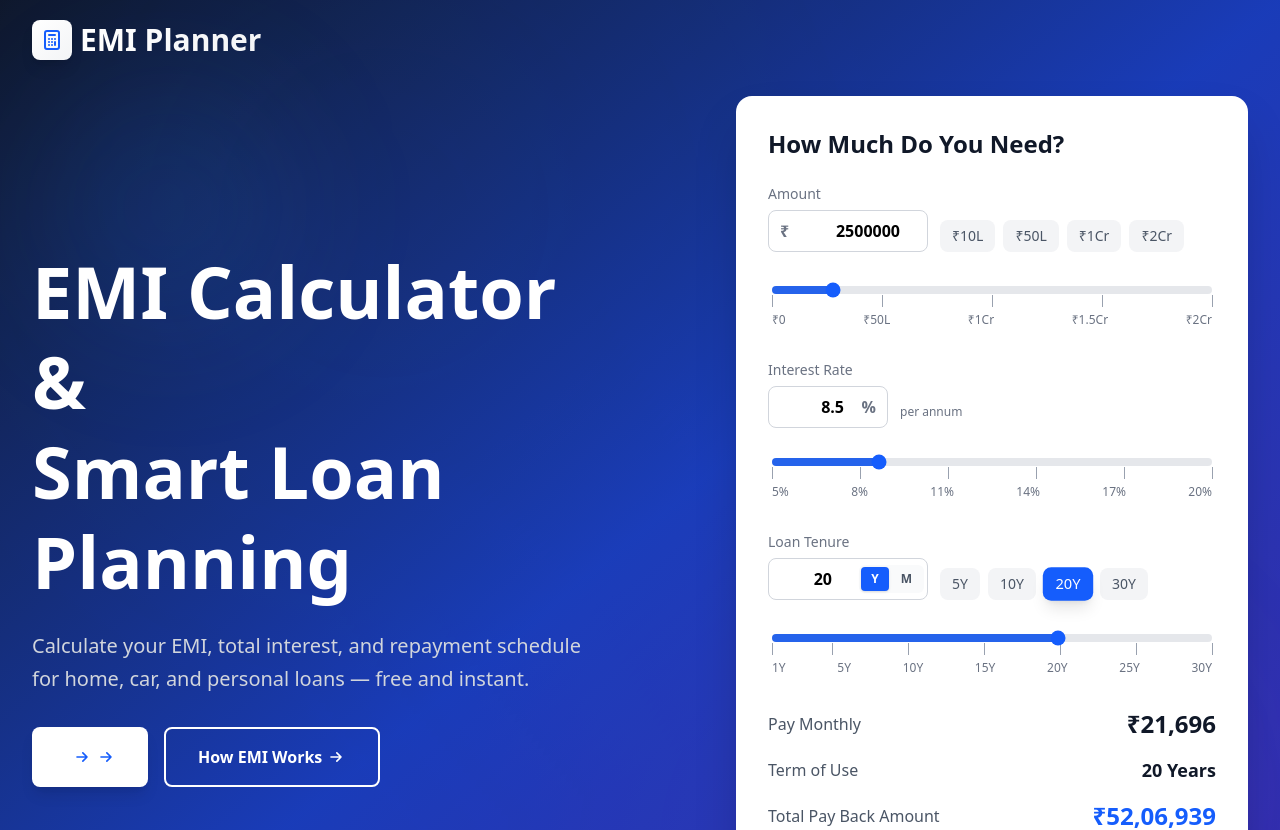
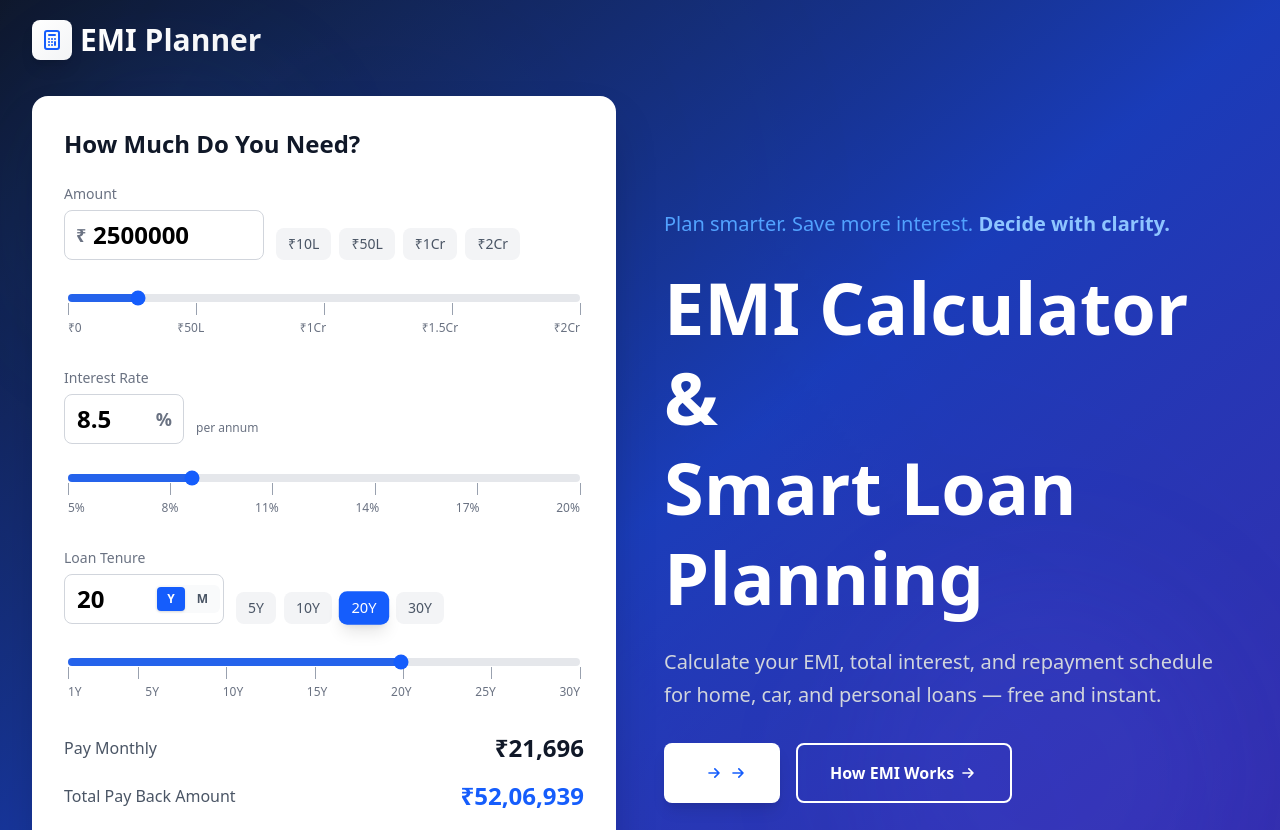
Before and after one commit to sharadsxn24/sukhadyam-website, a Next.js app in the folder apps/web/: page / in a window 1280 px wide. Shown: the top 830 px of the page. Built offline with nearby package versions, Linux system fonts and the light colour scheme.

Commit message:
Update the home page UI/UX

```diff
--- a/apps/web/app/globals.css
+++ b/apps/web/app/globals.css
@@ -12,3 +12,56 @@
     overflow-x: hidden;
   }
 }
+
+/* Floating animation for money notes */
+@keyframes float {
+  0%,
+  100% {
+    transform: translateY(0px) rotate(0deg);
+  }
+  25% {
+    transform: translateY(-20px) rotate(5deg);
+  }
+  50% {
+    transform: translateY(-40px) rotate(0deg);
+  }
+  75% {
+    transform: translateY(-20px) rotate(-5deg);
+  }
+}
+
+/* Flying animation for currency notes - Left to Right */
+@keyframes flyRight {
+  0% {
+    transform: translateX(0) translateY(0) rotate(var(--rotation, 0deg));
+    opacity: 0;
+  }
+  5% {
+    opacity: 0.2;
+  }
+  95% {
+    opacity: 0.2;
+  }
+  100% {
+    transform: translateX(calc(100vw + 200px)) translateY(var(--end-y, 0)) rotate(var(--rotation, 0deg));
+    opacity: 0;
+  }
+}
+
+/* Flying animation for currency notes - Right to Left */
+@keyframes flyLeft {
+  0% {
+    transform: translateX(0) translateY(0) rotate(var(--rotation, 0deg));
+    opacity: 0;
+  }
+  5% {
+    opacity: 0.2;
+  }
+  95% {
+    opacity: 0.2;
+  }
+  100% {
+    transform: translateX(calc(-100vw - 200px)) translateY(var(--end-y, 0)) rotate(var(--rotation, 0deg));
+    opacity: 0;
+  }
+}
--- a/apps/web/app/page.tsx
+++ b/apps/web/app/page.tsx
@@ -1,5 +1,4 @@
 import Link from 'next/link';
-import { TopBar } from '@/components/layout/top-bar';
 import { Header } from '@/components/layout/header';
 import { Footer } from '@/components/layout/footer';
 import { HeroCalculator } from '@/components/calculator/hero-calculator';
@@ -31,12 +30,16 @@ export default function Home() {
         <div className="container mx-auto px-4 sm:px-6 lg:px-8 relative z-10 py-16 md:py-24">
           <div className="grid lg:grid-cols-2 gap-8 lg:gap-12 items-center">
             {/* Left Side - Content */}
+            <div className="flex justify-center lg:justify-start  ">
+              <HeroCalculator />
+            </div>
+
             <div className="text-white">
-              {/* <div className="mb-6">
+              <div className="mb-6">
                 <span className="text-lg md:text-xl text-blue-400 font-medium">
-                  Smart Loans For <span className="text-blue-300 font-semibold">Bright Futures</span>
+                  Plan smarter. Save more interest. <span className="text-blue-300 font-semibold">Decide with clarity.</span>
                 </span>
-              </div> */}
+              </div>
               <h1 className="text-4xl md:text-5xl lg:text-6xl xl:text-7xl font-bold leading-tight text-center md:text-left pt-4 md:pt-0 mb-0 md:mb-6">
                 EMI Calculator &
                 <br />
@@ -72,9 +75,6 @@ export default function Home() {
             </div>
 
             {/* Right Side - Calculator Widget */}
-            <div className="flex justify-center lg:justify-end">
-              <HeroCalculator />
-            </div>
           </div>
         </div>
 
--- a/apps/web/components/calculator/hero-calculator.tsx
+++ b/apps/web/components/calculator/hero-calculator.tsx
@@ -30,13 +30,13 @@ export function HeroCalculator() {
   const tenureOptions = [5, 10, 20, 30];
 
   return (
-    <div className="bg-white rounded-2xl shadow-2xl p-6 md:p-8 w-full max-w-lg">
+    <div className="bg-white rounded-2xl shadow-2xl p-6 md:p-8 w-full max-w-2xl">
       <h3 className="text-2xl font-bold text-gray-900 mb-6">How Much Do You Need?</h3>
 
       {/* Loan Amount Slider */}
       <div className="mb-8">
         <div className="flex items-end gap-3 mb-4">
-          <div className="max-w-[160px]">
+          <div className="max-w-[200px] w-full">
             <label className="block text-sm text-gray-500 mb-1.5">Amount</label>
             <div className="relative flex items-center">
               <input
@@ -49,10 +49,10 @@ export function HeroCalculator() {
                   const value = Math.max(0, Math.min(20000000, Number(e.target.value) || 0));
                   setLoanAmount(value);
                 }}
-                className="w-full pl-7 pr-3 py-2 text-base font-bold border border-gray-300 rounded-lg focus:border-blue-500 focus:ring-2 focus:ring-blue-200 outline-none text-right"
+                className="w-full pl-7 pr-3 py-2 text-2xl font-bold border border-gray-300 rounded-lg focus:border-blue-500 focus:ring-2 focus:ring-blue-200 outline-none text-left"
                 placeholder="Amount"
               />
-              <span className="absolute left-3 text-base text-gray-500 pointer-events-none font-semibold">₹</span>
+              <span className="absolute left-3 text-lg text-gray-500 pointer-events-none font-semibold">₹</span>
             </div>
           </div>
           <div className="flex flex-wrap gap-2 flex-1">
@@ -119,10 +119,10 @@ export function HeroCalculator() {
                   const value = Math.max(5, Math.min(20, Number(e.target.value) || 5));
                   setInterestRate(value);
                 }}
-                className="w-full pl-3 pr-7 py-2 text-base font-bold border border-gray-300 rounded-lg focus:border-blue-500 focus:ring-2 focus:ring-blue-200 outline-none text-right"
+                className="w-full pl-3 pr-7 py-2 text-2xl font-bold border border-gray-300 rounded-lg focus:border-blue-500 focus:ring-2 focus:ring-blue-200 outline-none text-left"
                 placeholder="Rate"
               />
-              <span className="absolute right-3 text-base text-gray-500 pointer-events-none font-semibold">%</span>
+              <span className="absolute right-3 text-lg text-gray-500 pointer-events-none font-semibold">%</span>
             </div>
           </div>
           <div className="text-xs text-gray-500 flex-1 pb-2">per annum</div>
@@ -177,7 +177,7 @@ export function HeroCalculator() {
                   const value = Math.max(1, Math.min(max, Number(e.target.value) || 1));
                   setLoanTenure(value);
                 }}
-                className="w-full px-3 pr-20 py-2 text-base font-bold border border-gray-300 rounded-lg focus:border-blue-500 focus:ring-2 focus:ring-blue-200 outline-none text-right"
+                className="w-full px-3 pr-20 py-2 text-2xl font-bold border border-gray-300 rounded-lg focus:border-blue-500 focus:ring-2 focus:ring-blue-200 outline-none text-left"
                 placeholder={tenureUnit === 'months' ? 'Months' : 'Years'}
               />
               {/* Toggle buttons inside input field */}
@@ -285,12 +285,12 @@ export function HeroCalculator() {
           <span className="text-gray-600 font-medium">Pay Monthly</span>
           <span className="text-2xl font-bold text-gray-900">{formatCurrency(calculations.emi)}</span>
         </div>
-        <div className="flex justify-between items-center">
+        {/* <div className="flex justify-between items-center">
           <span className="text-gray-600 font-medium">Term of Use</span>
           <span className="text-lg font-semibold text-gray-900">
             {loanTenure} {tenureUnit === 'months' ? 'Months' : 'Years'}
           </span>
-        </div>
+        </div> */}
         <div className="flex justify-between items-center">
           <span className="text-gray-600 font-medium">Total Pay Back Amount</span>
           <span className="text-2xl font-bold text-blue-600">{formatCurrency(calculations.totalAmount)}</span>
```
